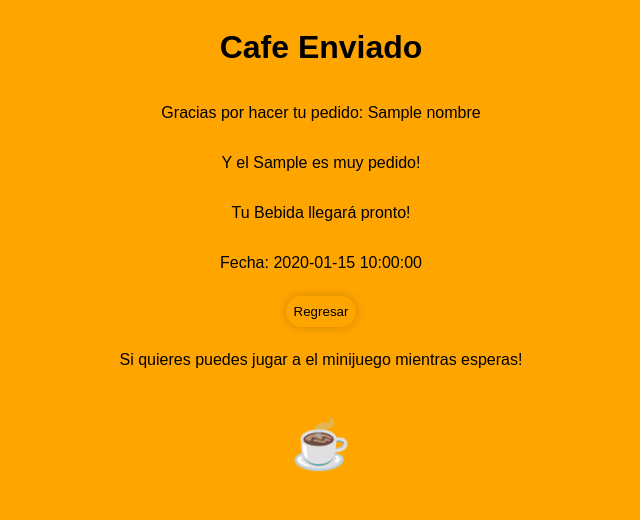
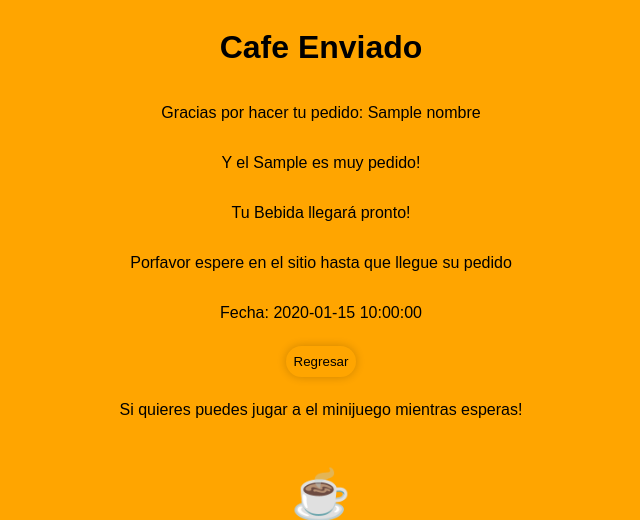
Before and after one commit to perejilinformatico/Cafeteria_FullStack, a Flask app: template templates/cafe_enviado_user.html in a window 1280 px wide. Shown: the top 520 px of the page, without its empty margins (319-959 px from the left). Run offline with Flask 3, Linux system fonts and the light colour scheme; the template is opened without the code that fills it: most values are stand-ins (such as "Sample title", 1, 10 or a date in 2020); some web fonts are replaced.

Commit message:
Actualizacion serverless

```diff
--- a/templates/cafe_enviado_user.html
+++ b/templates/cafe_enviado_user.html
@@ -13,6 +13,7 @@
     <p>Gracias por hacer tu pedido: {{ nombre }}</p>
     <p>Y el {{ cafe_seleccionado }} es muy pedido!</p>
     <p>Tu Bebida llegará pronto!</p>
+    <p>Porfavor espere en el sitio hasta que llegue su pedido</p>
     <p>Fecha: {{ fecha }}</p>
     <button class="btn_regresar">Regresar</button>
     <p>Si quieres puedes jugar a el minijuego mientras esperas!</p>
```
